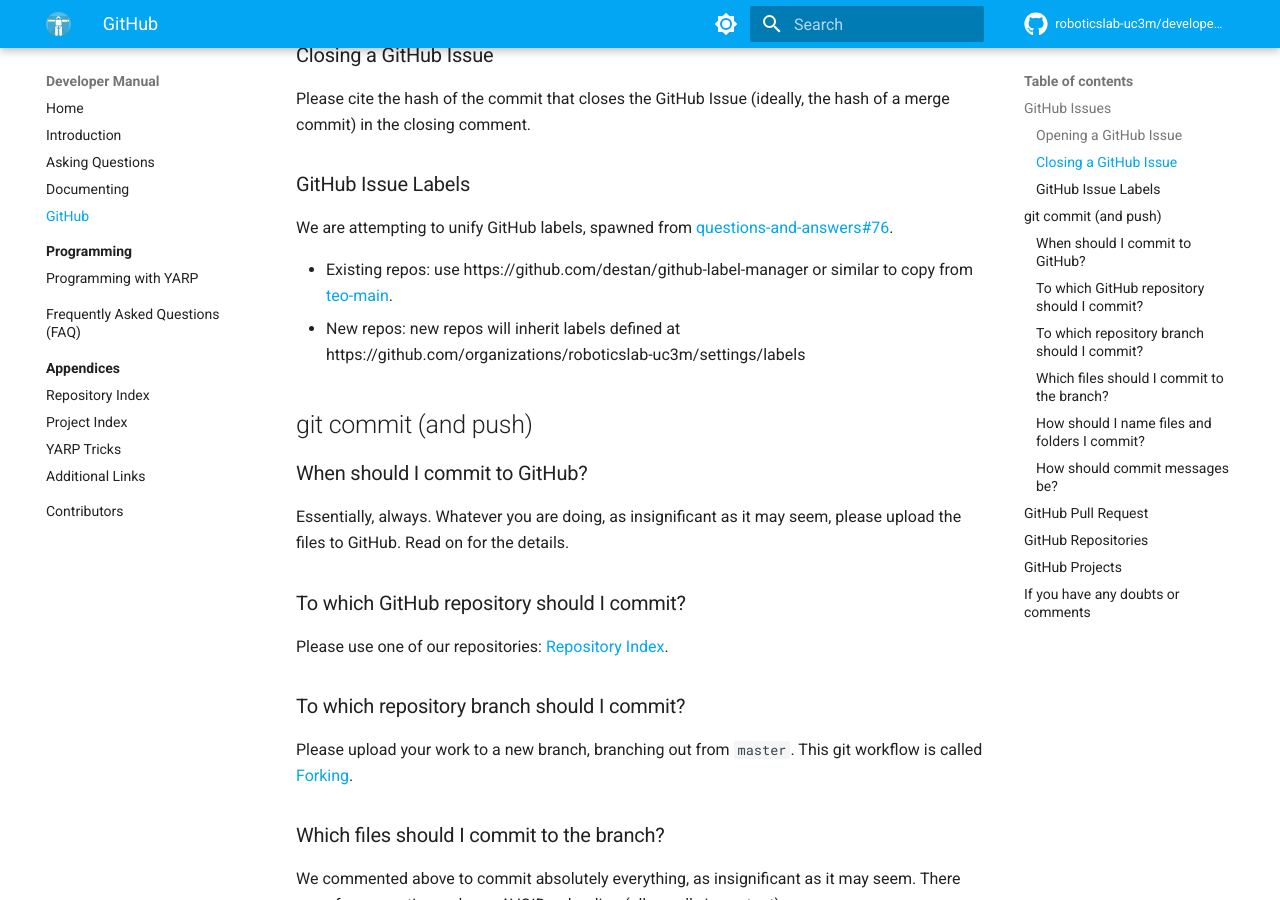
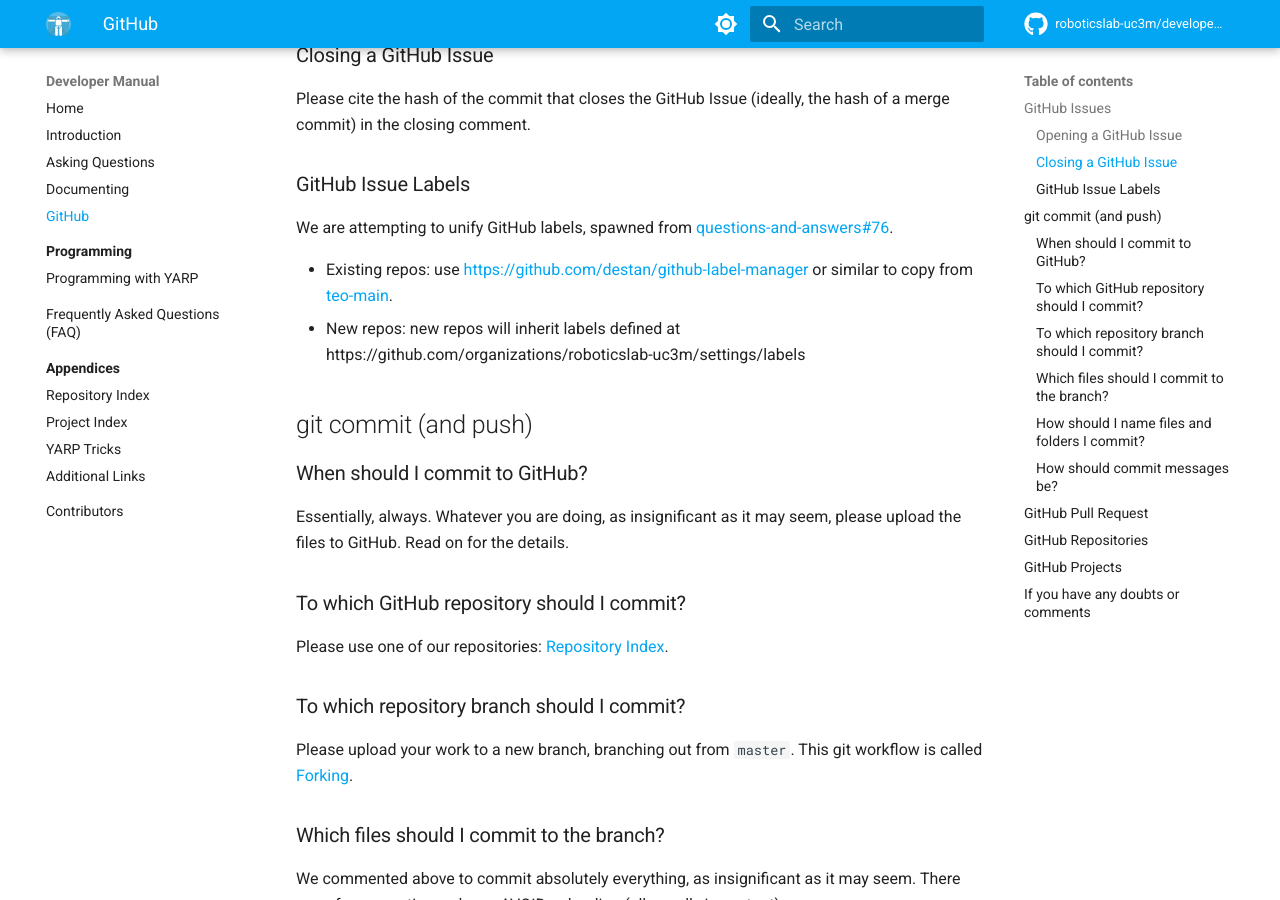
Before and after one commit to roboticslab-uc3m/developer-manual, an MkDocs documentation site: the page built from docs/github.md, in a window 1280 px wide and 900 px high, scrolled down 1433 px. Built offline with MkDocs 1.6.1 and Material for MkDocs 9.7.7, drawn with Linux system fonts in a browser that asks for light colours; comment, search, counter and statistics services are not loaded; part of the change alters nothing that is shown.

```diff
--- a/docs/github.md
+++ b/docs/github.md
@@ -38,7 +38,7 @@ Please cite the hash of the commit that closes the GitHub Issue (ideally, the ha
 
 We are attempting to unify GitHub labels, spawned from [questions-and-answers#76](https://github.com/roboticslab-uc3m/questions-and-answers/issues/76).
 
-- Existing repos: use https://github.com/destan/github-label-manager or similar to copy from [teo-main](https://github.com/roboticslab-uc3m/teo-main/labels).
+- Existing repos: use [https://github.com/destan/github-label-manager](https://dorukdestan.com/github-label-manager/) or similar to copy from [teo-main](https://github.com/roboticslab-uc3m/teo-main/labels).
 - New repos: new repos will inherit labels defined at https://github.com/organizations/roboticslab-uc3m/settings/labels
 
 ## git commit (and push)
```
